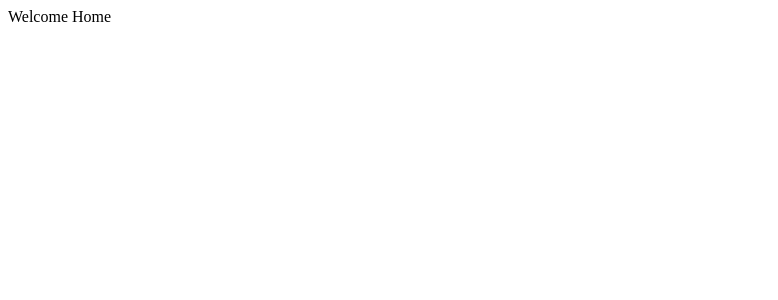
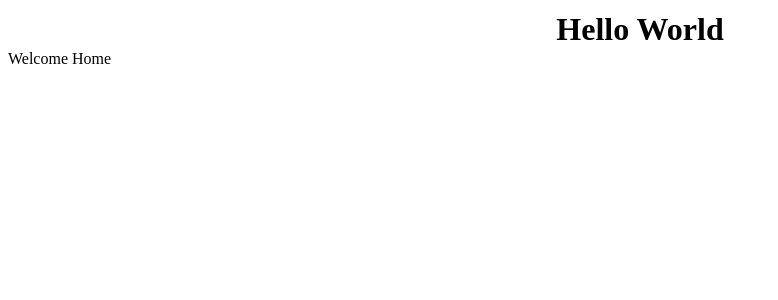
Before and after one commit to rqphy/Builder, a React (Vite) app: page / in a window 1280 px wide. Shown: the top 300 px of the page, without its empty margins (0-778 px from the left). Built offline with nearby package versions, Linux system fonts and the light colour scheme.

Commit message:
:technologist: update scss architecture

```diff
--- a/src/App.jsx
+++ b/src/App.jsx
@@ -1,10 +1,12 @@
 import "./App.scss"
+import Header from "./components/header"
 import Home from "./routes/home/home"
 import { Routes, Route } from "react-router-dom"
 
 function App() {
     return (
         <div className="App">
+            <Header />
             <Routes>
                 <Route index element={<Home />} />
             </Routes>
--- a/src/App.scss
+++ b/src/App.scss
@@ -2,3 +2,4 @@
 @import "./styles/vars.scss";
 @import "./styles/mixins.scss";
 @import "./styles/typo.scss";
+@import "./styles/components/index.scss";
--- a/src/components/header/index.jsx
+++ b/src/components/header/index.jsx
@@ -1,3 +1,7 @@
 export default function Header() {
-    return <header>Hello World</header>
+    return (
+        <header className="header">
+            <h1>Hello World</h1>
+        </header>
+    )
 }
--- /dev/null
+++ b/src/styles/components/header.scss
@@ -0,0 +1,9 @@
+.header {
+    width: 100%;
+    height: 42px;
+    display: flex;
+    flex-direction: column;
+    justify-content: center;
+    align-items: center;
+    text-align: center;
+}
--- /dev/null
+++ b/src/styles/components/index.scss
@@ -0,0 +1 @@
+@import "./header.scss";
```
